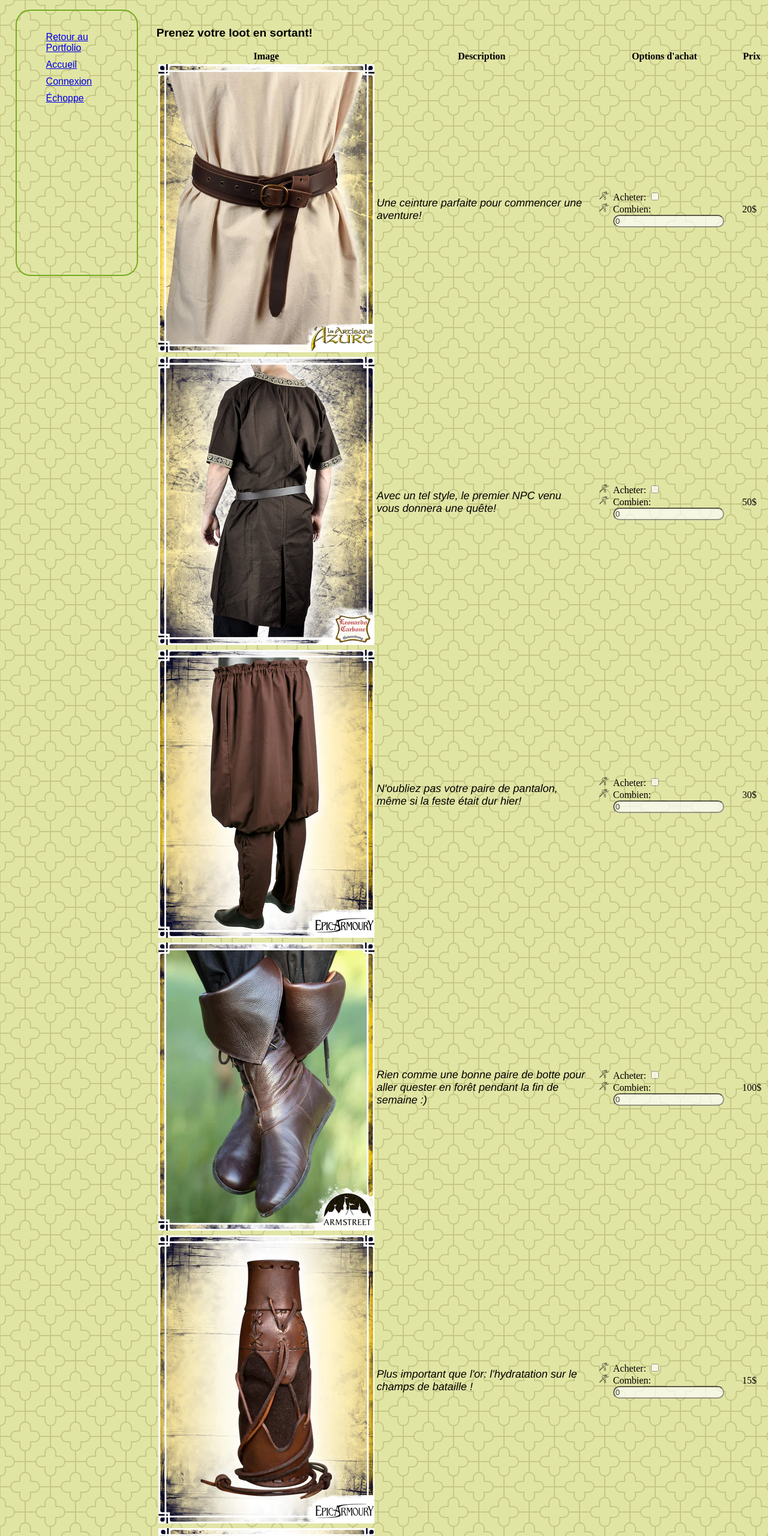
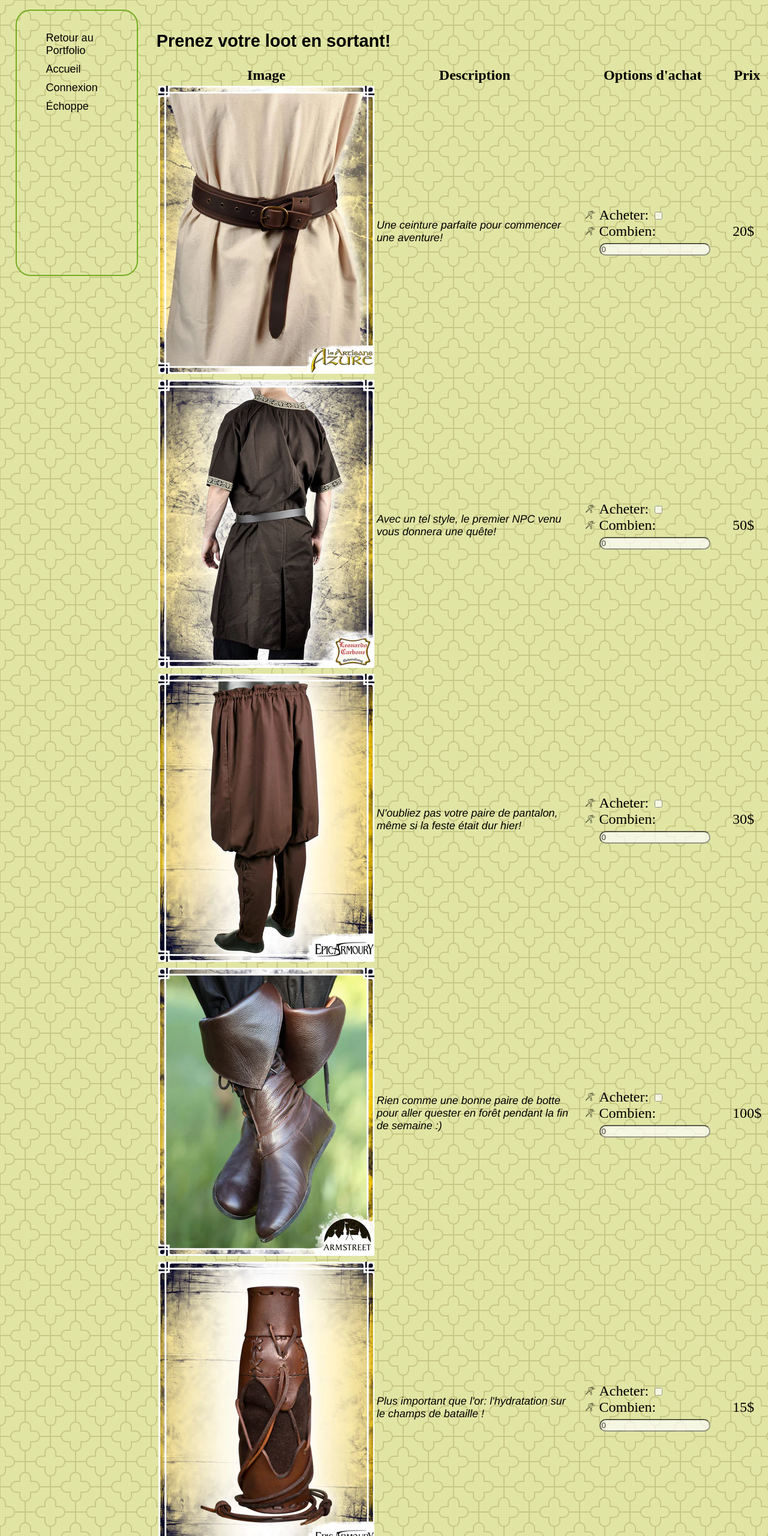
Before and after one commit to ChristopherDesrosiersMondor/christopherdesrosiersmondor.github.io, a plain HTML site: page laboratoire1/echoppe.html in a window 1280 px wide. Shown: the top 2560 px of the page at 60% size. Drawn offline with Linux system fonts and the light colour scheme.

Commit message:
finishing touch on css for lab1

```diff
--- a/laboratoire1/echoppe.html
+++ b/laboratoire1/echoppe.html
@@ -36,7 +36,7 @@
                 <p id="description">Une ceinture parfaite pour commencer une aventure!</p>
               </td>
               <td>
-                <ul>
+                <ul id="ul-ogre">
                   <li>
                     <label for = "checkbox">Acheter: </label>
                     <input type="checkbox" id = "checkbox">
@@ -61,7 +61,7 @@
                 <p id="description">Avec un tel style, le premier NPC venu vous donnera une quête!</p>
               </td>
               <td>
-                <ul>
+                <ul id="ul-ogre">
                   <li>
                     <label for = "checkbox">Acheter: </label>
                     <input type="checkbox" id = "checkbox">
@@ -86,7 +86,7 @@
                 <p id="description">N'oubliez pas votre paire de pantalon, même si la feste était dur hier!</p>
               </td>
               <td>
-                <ul>
+                <ul id="ul-ogre">
                   <li>
                     <label for = "checkbox">Acheter: </label>
                     <input type="checkbox" id="checkbox">
@@ -111,7 +111,7 @@
                 <p id="description">Rien comme une bonne paire de botte pour aller quester en forêt pendant la fin de semaine :)</p>
               </td>
               <td>
-                <ul>
+                <ul id="ul-ogre">
                   <li>
                     <label for = "checkbox">Acheter: </label>
                     <input type="checkbox" id = "checkbox">
@@ -136,7 +136,7 @@
                 <p id="description">Plus important que l'or: l'hydratation sur le champs de bataille !</p>
               </td>
               <td>
-                <ul>
+                <ul id="ul-ogre">
                   <li>
                     <label for = "checkbox">Acheter: </label>
                     <input type="checkbox" id = "checkbox">
@@ -161,7 +161,7 @@
                 <p id="description">L'habit ne fait pas le moine, mais il peut faire le voleur!</p>
               </td>
               <td>
-                <ul>
+                <ul id="ul-ogre">
                   <li>
                     <label for = "checkbox">Acheter: </label>
                     <input type="checkbox" id = "checkbox">
--- a/styles/styles.css
+++ b/styles/styles.css
@@ -55,11 +55,16 @@ p {
 }
 
 .corps {
+    font-size: x-large;
     padding-left: 20%;
     z-index: 1;
     top: 2%;
     overflow-x: hidden;
     padding-top: 20px;
+}
+
+.corps p {
+    font-size: x-large;
 }
 
 .actions_achat {
@@ -98,8 +103,16 @@ form {
     border-radius: 25px;
 }
 
-ul {
+#btn-achat:hover {
+    opacity: 100%;
+}
+
+#ul-ogre {
     list-style-image: url('../images/needle.png');
+}
+
+#ul-gen {
+    list-style-image: url('../images/right-arrow.png');
 }
 
 #email {
@@ -116,3 +129,17 @@ ul {
     opacity: 70%;
     border-radius: 25px;
 }
+
+#btn-connexion:hover {
+    opacity: 100%;
+}
+
+a {
+    font-size: large;
+    text-decoration: none;
+    color: black;
+}
+
+a:hover {
+    background-color: beige;
+}
```
Also changed, not shown: index.html (+14 -0 lines), laboratoire1/index.html (+2 -4 lines), images/right-arrow.png (added).
